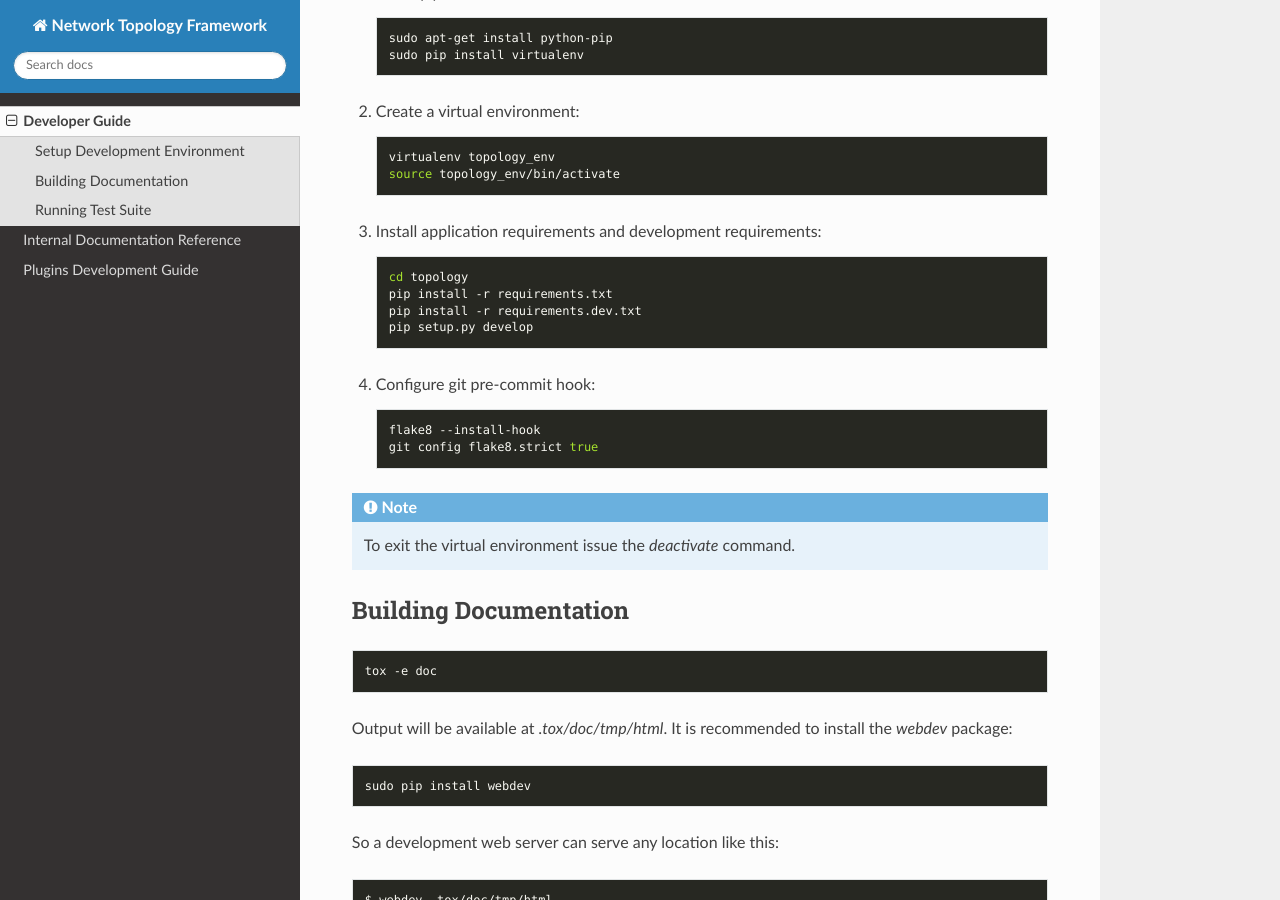
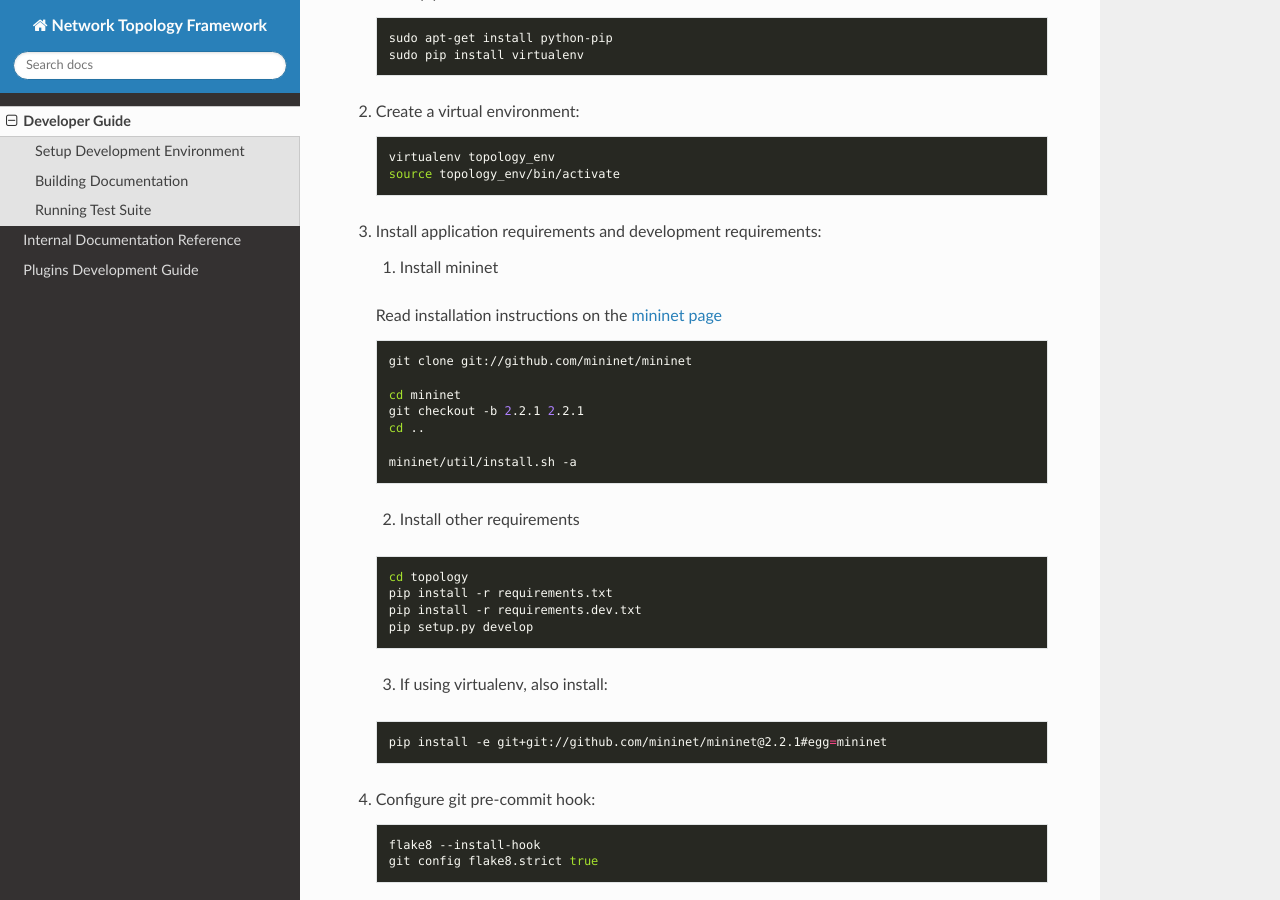
Before and after one commit to HPENetworking/topology, a Sphinx documentation site: the page built from doc/developer.rst, in a window 1280 px wide and 900 px high, scrolled down 235 px. Built offline with Sphinx 7.4.7 and the Read the Docs theme 2.0.0, drawn with Linux system fonts in a browser that asks for light colours; the version number could not be read and is left out.

Commit message:
chg: dev: Add installation instructions related to mininet on documentation.

```diff
--- a/doc/developer.rst
+++ b/doc/developer.rst
@@ -26,12 +26,36 @@ Setup Development Environment
 
 #. Install application requirements and development requirements:
 
+   1. Install mininet
+
+   Read installation instructions on the `mininet page
+   <http://mininet.org/download/#option-2-native-installation-from-source>`_
+
+   ::
+
+      git clone git://github.com/mininet/mininet
+
+      cd mininet
+      git checkout -b 2.2.1 2.2.1
+      cd ..
+
+      mininet/util/install.sh -a
+
+   2. Install other requirements
+
    ::
 
       cd topology
       pip install -r requirements.txt
       pip install -r requirements.dev.txt
       pip setup.py develop
+
+   3. If using virtualenv, also install:
+
+   ::
+
+      pip install -e git+git://github.com/mininet/mininet@2.2.1#egg=mininet
+
 
 #. Configure git pre-commit hook:
 
```
